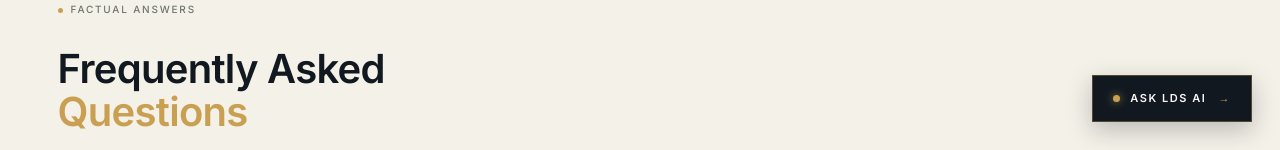
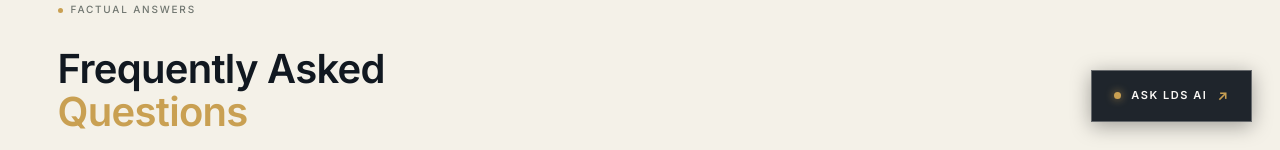
Before and after one commit to projectbuddycode-art/LDS, a Next.js app: page /insights in a window 1280 px wide. Shown: the part 650-800 px from the top of the page. Built offline with nearby package versions, Linux system fonts and the light colour scheme.

Commit message:
feat: match Ask LDS button color, typography, and hover experience with Explore Capabilities button

```diff
--- a/components/chatbot/LDSChatbot.tsx
+++ b/components/chatbot/LDSChatbot.tsx
@@ -554,46 +554,12 @@ export default function LDSChatbot() {
           onClick={() => setIsOpen(!isOpen)}
           aria-label={isOpen ? 'Close Lukhdatar & Sons Assistant' : 'Open Lukhdatar & Sons Engineering Assistant'}
           aria-expanded={isOpen}
-          style={{
-            display: 'flex',
-            alignItems: 'center',
-            gap: '10px',
-            padding: '13px 20px',
-            background: 'var(--text-primary)',
-            border: '1px solid rgba(201,160,82,0.35)',
-            cursor: 'pointer',
-            fontSize: '11px',
-            fontWeight: 600,
-            letterSpacing: '0.14em',
-            textTransform: 'uppercase',
-            color: '#FAF8F5',
-            transition: 'all 300ms cubic-bezier(0.16, 1, 0.3, 1)',
-            boxShadow: '0 8px 24px rgba(17,24,32,0.25)',
-          }}
-          onMouseEnter={(e) => {
-            e.currentTarget.style.background = '#1a2330'
-            e.currentTarget.style.borderColor = 'var(--accent-gold)'
-            e.currentTarget.style.paddingRight = '24px'
-          }}
-          onMouseLeave={(e) => {
-            e.currentTarget.style.background = 'var(--text-primary)'
-            e.currentTarget.style.borderColor = 'rgba(201,160,82,0.35)'
-            e.currentTarget.style.paddingRight = '20px'
-          }}
+          className="ask-lds-trigger-btn"
         >
-          <span
-            style={{
-              width: '7px',
-              height: '7px',
-              borderRadius: '50%',
-              background: 'var(--accent-gold)',
-              flexShrink: 0,
-              boxShadow: '0 0 8px rgba(201,160,82,0.8)',
-            }}
-          />
-          {isOpen ? '✕ Close' : 'Ask LDS AI'}
+          <span className="ask-lds-dot" />
+          <span>{isOpen ? '✕ Close' : 'Ask LDS AI'}</span>
           {!isOpen && (
-            <span style={{ color: 'var(--accent-gold)', marginLeft: '2px' }}>→</span>
+            <span className="cta-arrow">↗</span>
           )}
         </button>
       </div>
@@ -865,6 +831,62 @@ export default function LDSChatbot() {
           </form>
         </div>
       )}
+
+      {/* ── Scoped Styles for Ask LDS Trigger Button matching Explore Capabilities button ── */}
+      <style>{`
+        .ask-lds-trigger-btn {
+          display: inline-flex;
+          align-items: center;
+          gap: 10px;
+          padding: 14px 22px;
+          background: rgba(17, 24, 32, 0.94);
+          backdrop-filter: blur(12px);
+          -webkit-backdrop-filter: blur(12px);
+          border: 1px solid rgba(250, 248, 245, 0.32);
+          cursor: pointer;
+          font-size: 11px;
+          font-weight: 600;
+          letter-spacing: 0.14em;
+          text-transform: uppercase;
+          color: #FAF8F5;
+          transition: all 300ms ease;
+          box-shadow: 0 4px 20px rgba(0, 0, 0, 0.35);
+          user-select: none;
+        }
+
+        .ask-lds-trigger-btn:hover {
+          border-color: var(--accent-gold);
+          color: #FFFFFF;
+          background: rgba(201, 160, 82, 0.10);
+          box-shadow: 0 0 20px rgba(201, 160, 82, 0.20), 0 8px 24px rgba(0, 0, 0, 0.45);
+        }
+
+        .ask-lds-dot {
+          width: 7px;
+          height: 7px;
+          border-radius: 50%;
+          background: var(--accent-gold);
+          flex-shrink: 0;
+          box-shadow: 0 0 8px rgba(201, 160, 82, 0.8);
+          transition: transform 250ms ease;
+        }
+
+        .ask-lds-trigger-btn:hover .ask-lds-dot {
+          transform: scale(1.2);
+          box-shadow: 0 0 12px rgba(201, 160, 82, 1);
+        }
+
+        .ask-lds-trigger-btn .cta-arrow {
+          display: inline-block;
+          color: var(--accent-gold);
+          font-size: 13px;
+          transition: transform 250ms ease;
+        }
+
+        .ask-lds-trigger-btn:hover .cta-arrow {
+          transform: translate(2px, -2px);
+        }
+      `}</style>
     </>
   )
 }
```
